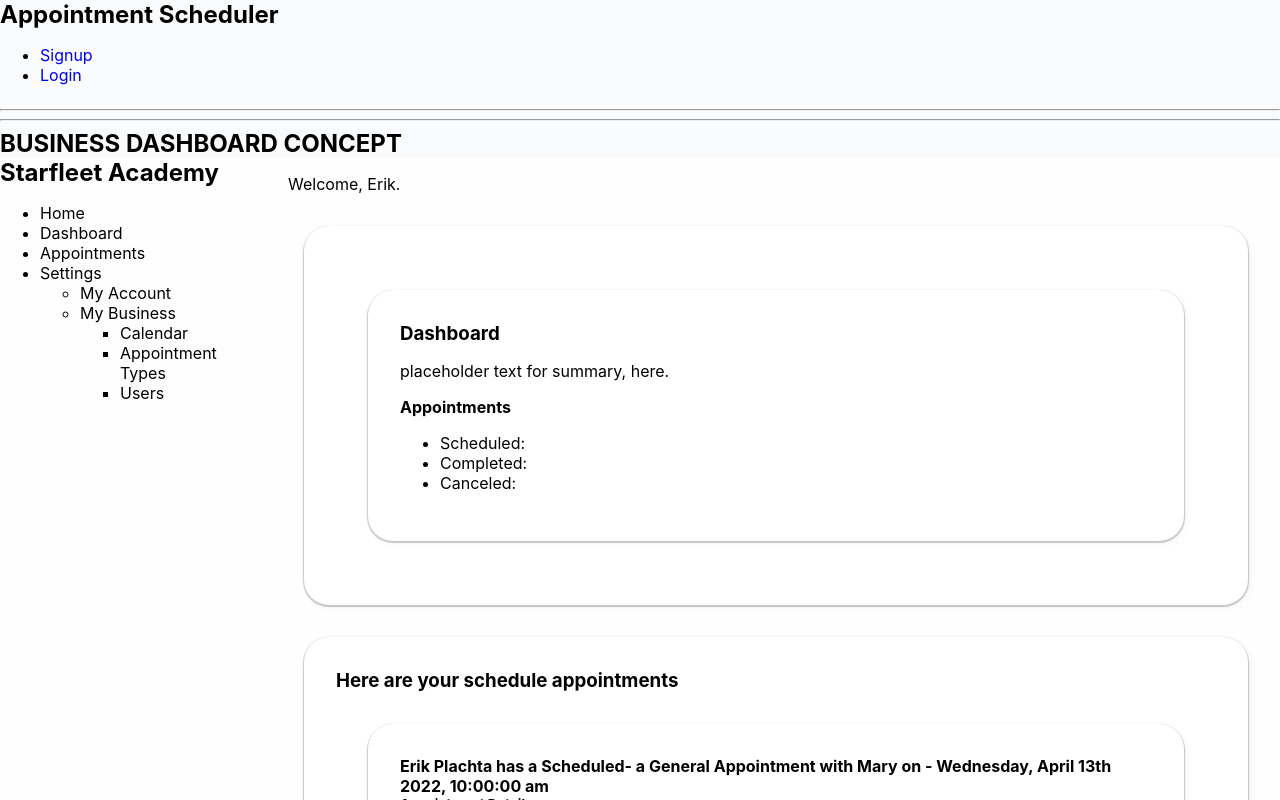
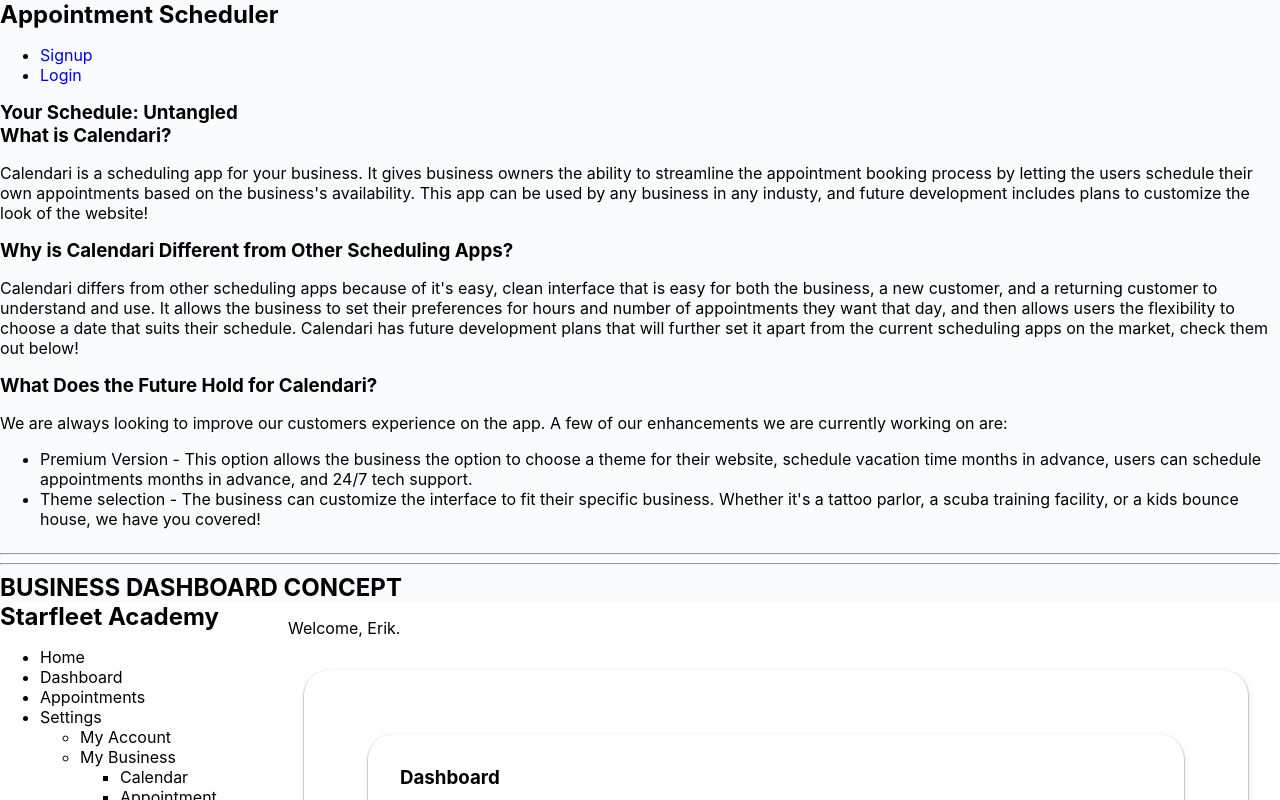
Before and after one commit to ErikPlachta/Calendari, a React (Create React App) app in the folder client/: page / in a window 1280 px wide. Shown: the top 800 px of the page. Built offline with nearby package versions, Linux system fonts and the light colour scheme.

Commit message:
added home page

```diff
--- a/client/src/App.js
+++ b/client/src/App.js
@@ -2,11 +2,9 @@
 import './assets/css/styles.css';
 import './assets/css/animations.css';
 
-
 import React from 'react';
 import Nav from './components/Nav';
 import Home from './pages/Home';
-
 import Business from './pages/Business';
 import BusinessScheduler from './pages/BusinessScheduler';
 import Schedule from './pages/Schedule';
@@ -16,7 +14,7 @@ function App() {
     <section>
       <Nav></Nav>
 
-      {/* <Home></Home> */}
+      <Home></Home>
       {/* hard-coded business into default load for easy testing */}
       <main>
         <hr />
```
